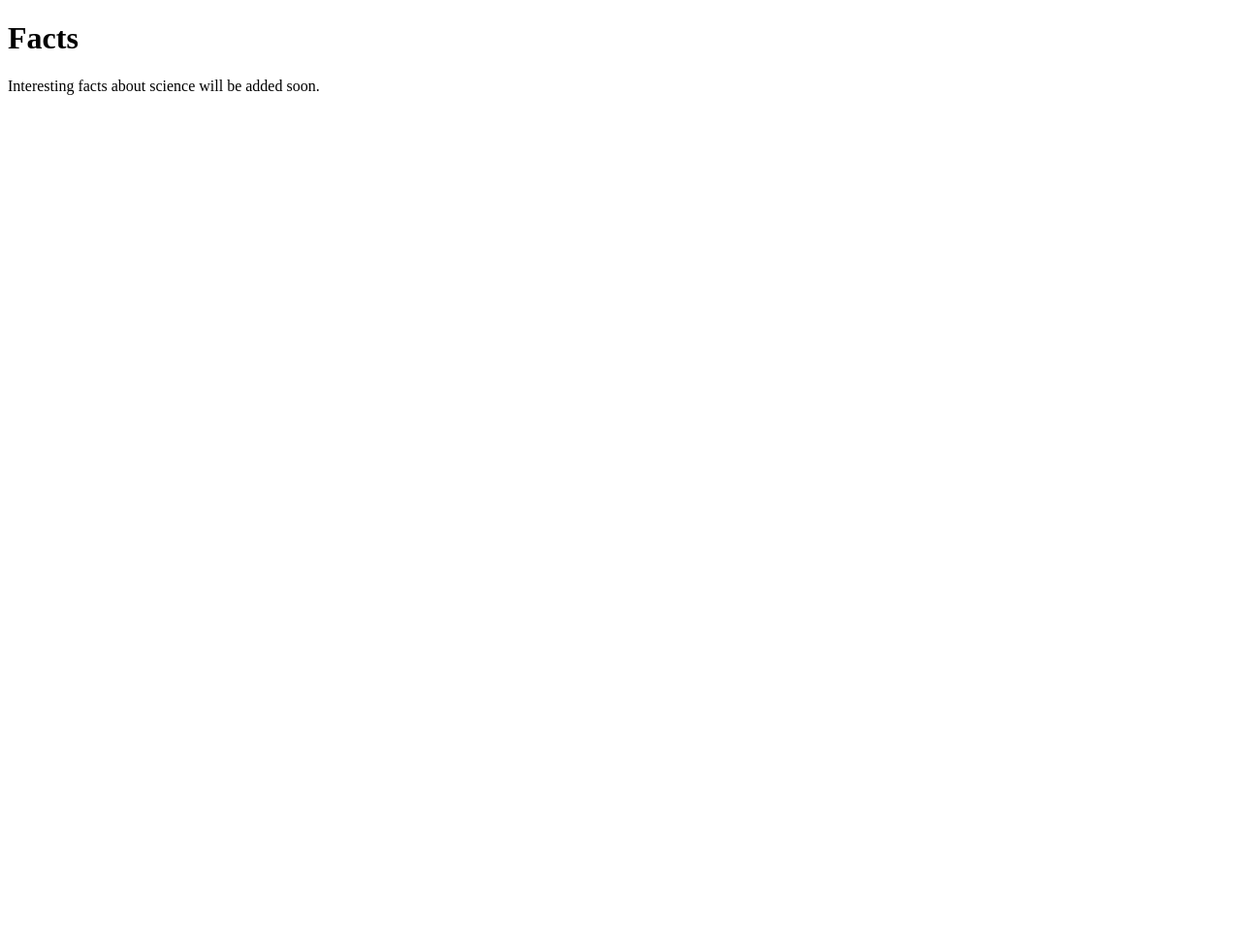
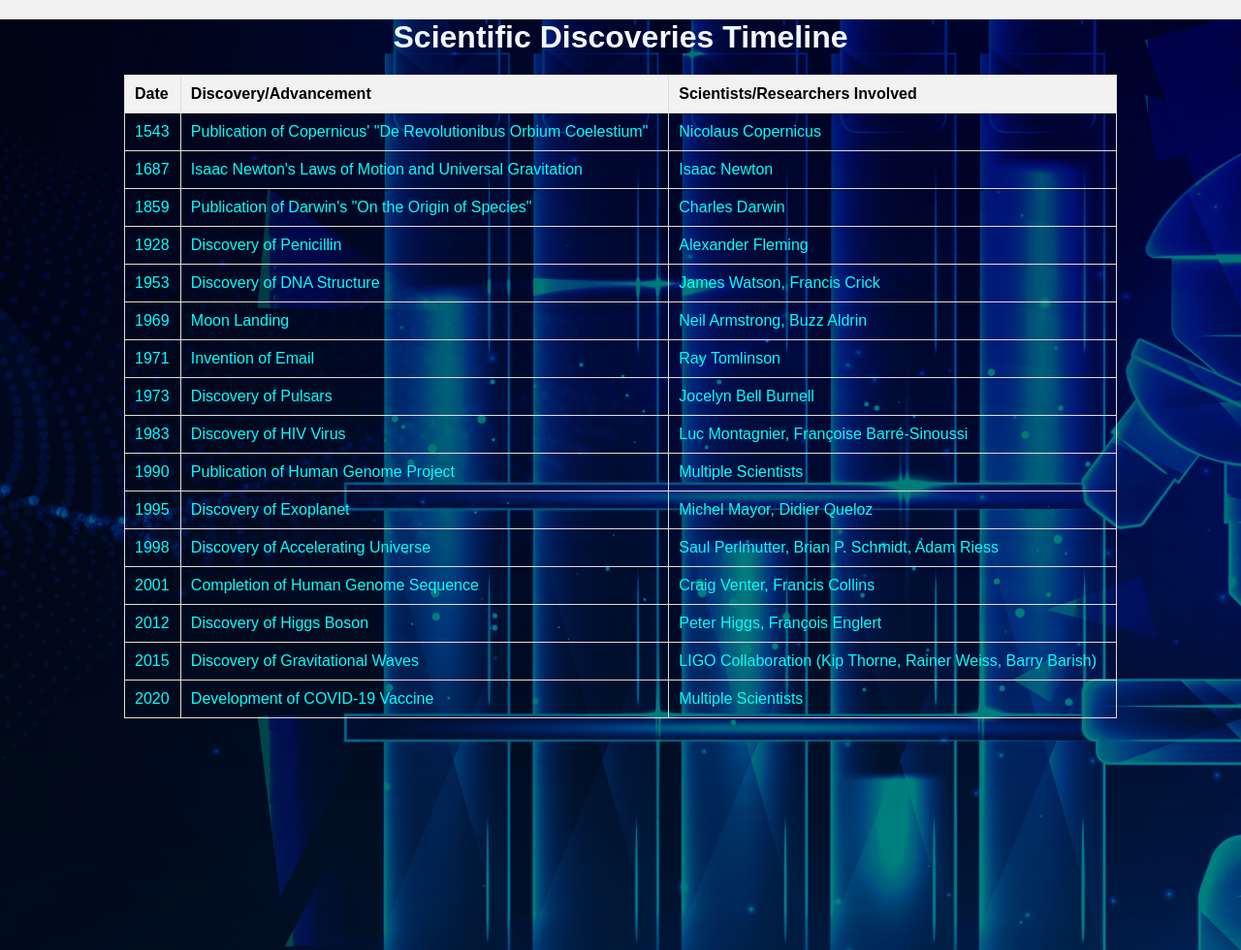
Before and after one commit to ruchira-2001/Scienceinsights, a plain HTML site: page facts.html in a window 1280 px wide. Shown: the whole page at 97% size. Before the commit the page ends 800 px from the top, so only its background shows below. Drawn offline with Linux system fonts and the light colour scheme.

Commit message:
15th April
Facts page updateed with a Table

```diff
--- /dev/null
+++ b/Facts_style.css
@@ -0,0 +1,44 @@
+*{
+  margin: 0;
+  padding: 0;
+}
+
+.main {
+  width: 100%;
+  background: linear-gradient(to top, rgba(0,0,0,0.5)50%,rgba(0,0,0,0.5)50%), url("Images/7.jpg");
+  background-position: center;
+  background-size: center;
+  height: 120vh;
+}
+
+
+body {
+  font-family: Arial, sans-serif;
+  background-color: #f2f2f2;
+  margin: 0;
+  padding: 0;
+}
+
+h1 {
+  text-align: center;
+  margin-top: 20px;
+  color: aliceblue;
+}
+
+table {
+  width: 80%;
+  margin: 20px auto;
+  border-collapse: collapse;
+}
+
+th, td {
+  padding: 10px;
+  border: 1px solid #ddd;
+  color: aqua;
+}
+
+th {
+  background-color: #f2f2f2;
+  text-align: left;
+  color: black;
+}
--- a/facts.html
+++ b/facts.html
@@ -1,12 +1,104 @@
 <!DOCTYPE html>
 <html lang="en">
 <head>
+
+  <link rel="stylesheet" href="Facts_style.css">
   <meta charset="UTF-8">
   <meta name="viewport" content="width=device-width, initial-scale=1.0">
-  <title>Facts - Science Insights</title>
+  <title>Scientific Discoveries Timeline</title>
 </head>
 <body>
-  <h1>Facts</h1>
-  <p>Interesting facts about science will be added soon.</p>
+  <div class="main">
+  <h1>Scientific Discoveries Timeline</h1>
+
+  <table>
+    <tr>
+      <th>Date</th>
+      <th>Discovery/Advancement</th>
+      <th>Scientists/Researchers Involved</th>
+    </tr>
+    <tr>
+      <td>1543</td>
+      <td>Publication of Copernicus' "De Revolutionibus Orbium Coelestium"</td>
+      <td>Nicolaus Copernicus</td>
+    </tr>
+    <tr>
+      <td>1687</td>
+      <td>Isaac Newton's Laws of Motion and Universal Gravitation</td>
+      <td>Isaac Newton</td>
+    </tr>
+    <tr>
+      <td>1859</td>
+      <td>Publication of Darwin's "On the Origin of Species"</td>
+      <td>Charles Darwin</td>
+    </tr>
+    <tr>
+      <td>1928</td>
+      <td>Discovery of Penicillin</td>
+      <td>Alexander Fleming</td>
+    </tr>
+    <tr>
+      <td>1953</td>
+      <td>Discovery of DNA Structure</td>
+      <td>James Watson, Francis Crick</td>
+    </tr>
+    <tr>
+      <td>1969</td>
+      <td>Moon Landing</td>
+      <td>Neil Armstrong, Buzz Aldrin</td>
+    </tr>
+    <tr>
+      <td>1971</td>
+      <td>Invention of Email</td>
+      <td>Ray Tomlinson</td>
+    </tr>
+    <tr>
+      <td>1973</td>
+      <td>Discovery of Pulsars</td>
+      <td>Jocelyn Bell Burnell</td>
+    </tr>
+    <tr>
+      <td>1983</td>
+      <td>Discovery of HIV Virus</td>
+      <td>Luc Montagnier, Françoise Barré-Sinoussi</td>
+    </tr>
+    <tr>
+      <td>1990</td>
+      <td>Publication of Human Genome Project</td>
+      <td>Multiple Scientists</td>
+    </tr>
+    <tr>
+      <td>1995</td>
+      <td>Discovery of Exoplanet</td>
+      <td>Michel Mayor, Didier Queloz</td>
+    </tr>
+    <tr>
+      <td>1998</td>
+      <td>Discovery of Accelerating Universe</td>
+      <td>Saul Perlmutter, Brian P. Schmidt, Adam Riess</td>
+    </tr>
+    <tr>
+      <td>2001</td>
+      <td>Completion of Human Genome Sequence</td>
+      <td>Craig Venter, Francis Collins</td>
+    </tr>
+    <tr>
+      <td>2012</td>
+      <td>Discovery of Higgs Boson</td>
+      <td>Peter Higgs, François Englert</td>
+    </tr>
+    <tr>
+      <td>2015</td>
+      <td>Discovery of Gravitational Waves</td>
+      <td>LIGO Collaboration (Kip Thorne, Rainer Weiss, Barry Barish)</td>
+    </tr>
+    <tr>
+      <td>2020</td>
+      <td>Development of COVID-19 Vaccine</td>
+      <td>Multiple Scientists</td>
+    </tr>
+
+  </table>
+  </div>
 </body>
 </html>
```
Also changed, not shown: Images/7.jpg (added).
